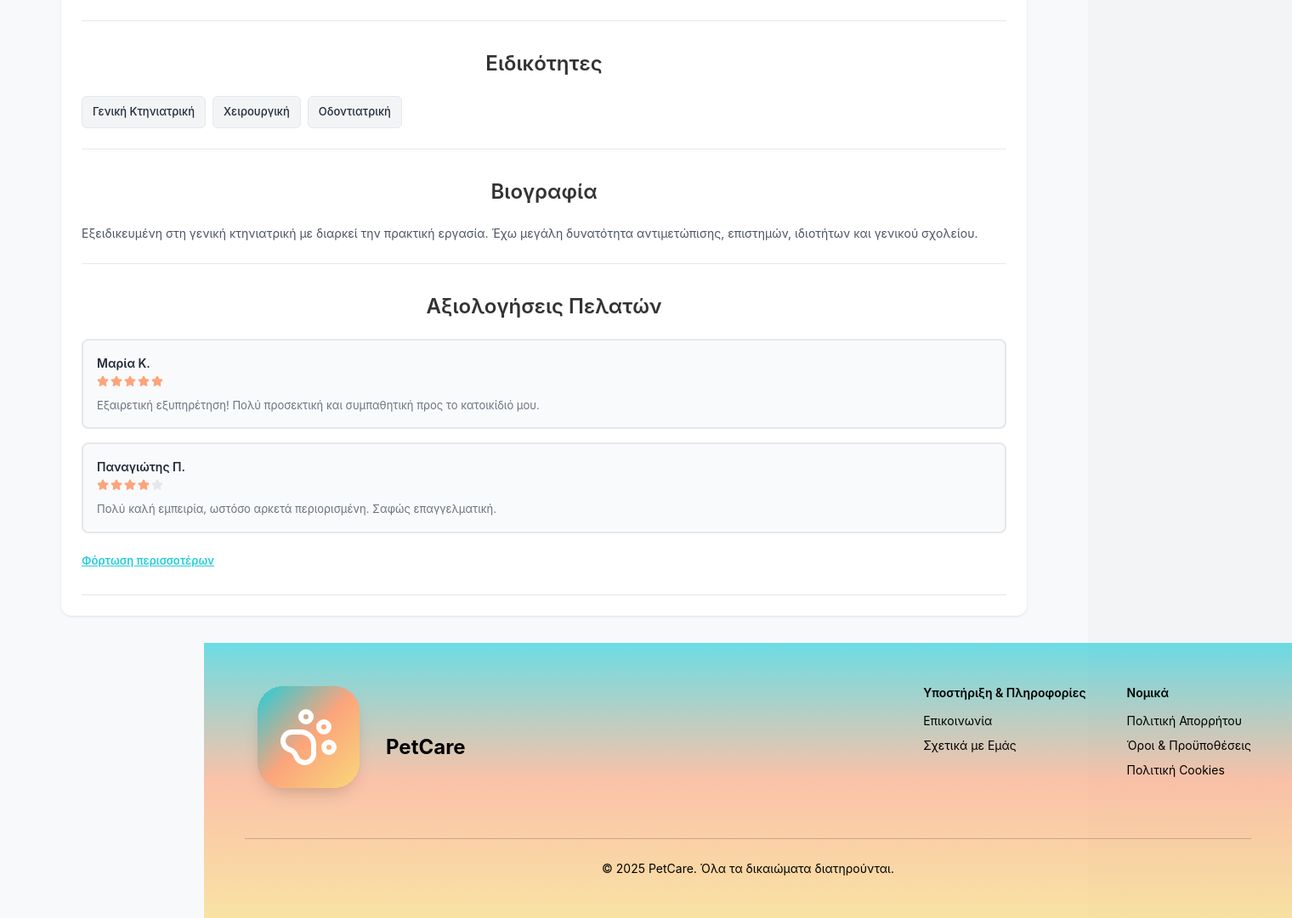
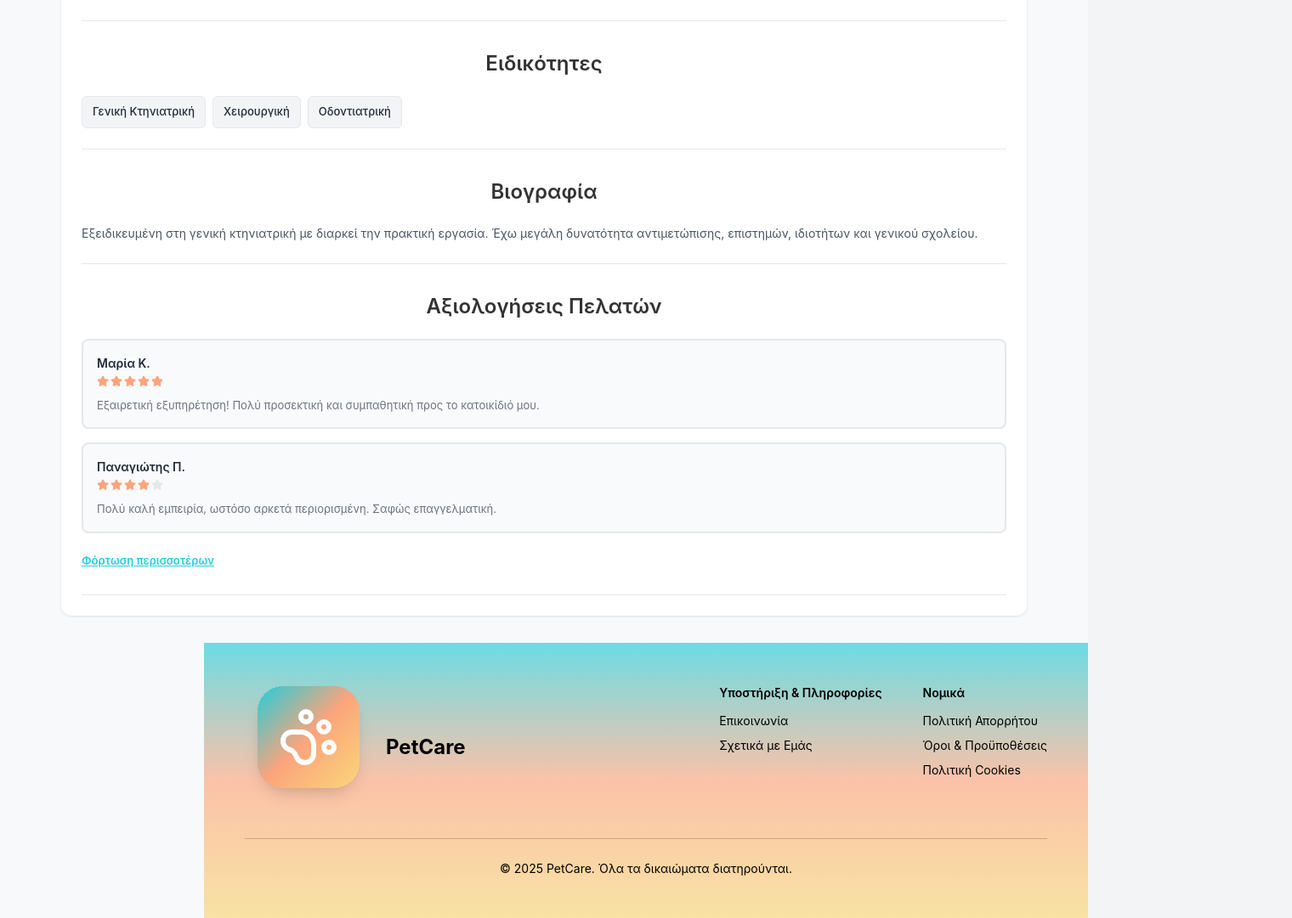
Before and after one commit to TheodoraManika/petcare, a React (Vite) app in the folder frontend/: page /vet-profile/1 in a window 1280 px wide. Shown: the part 559-1640 px from the top of the page at 85% size, 1520 px wide, since content can reach past the window. Built offline with nearby package versions, Linux system fonts and the light colour scheme.

Commit message:
fix on footer shift

```diff
--- a/frontend/src/components/global/layout/Footer.css
+++ b/frontend/src/components/global/layout/Footer.css
@@ -4,12 +4,13 @@
   color: #000;
   padding: var(--spacing-2xl) var(--spacing-lg);
   width: 100%;
-  transition: margin-left 0.3s ease;
+  transition: all 0.3s ease;
   margin-left: 0;
 }
 
 .footer--shifted {
   margin-left: 240px;
+  width: calc(100% - 240px);
 }
 
 .footer__container {
```
